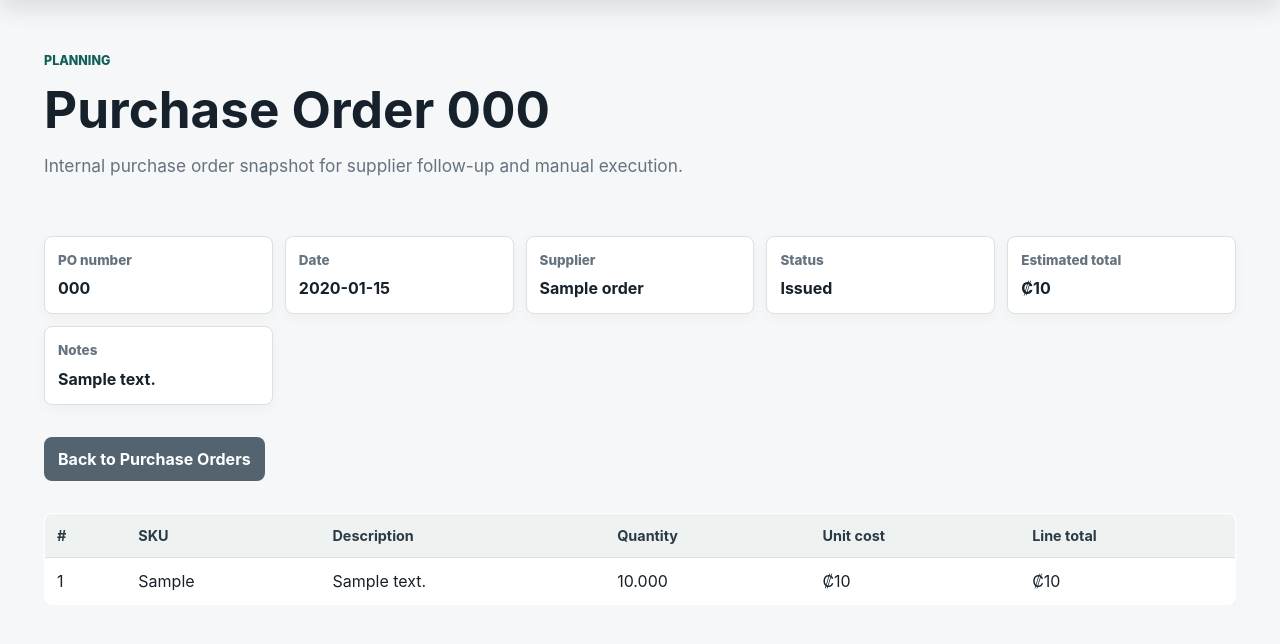
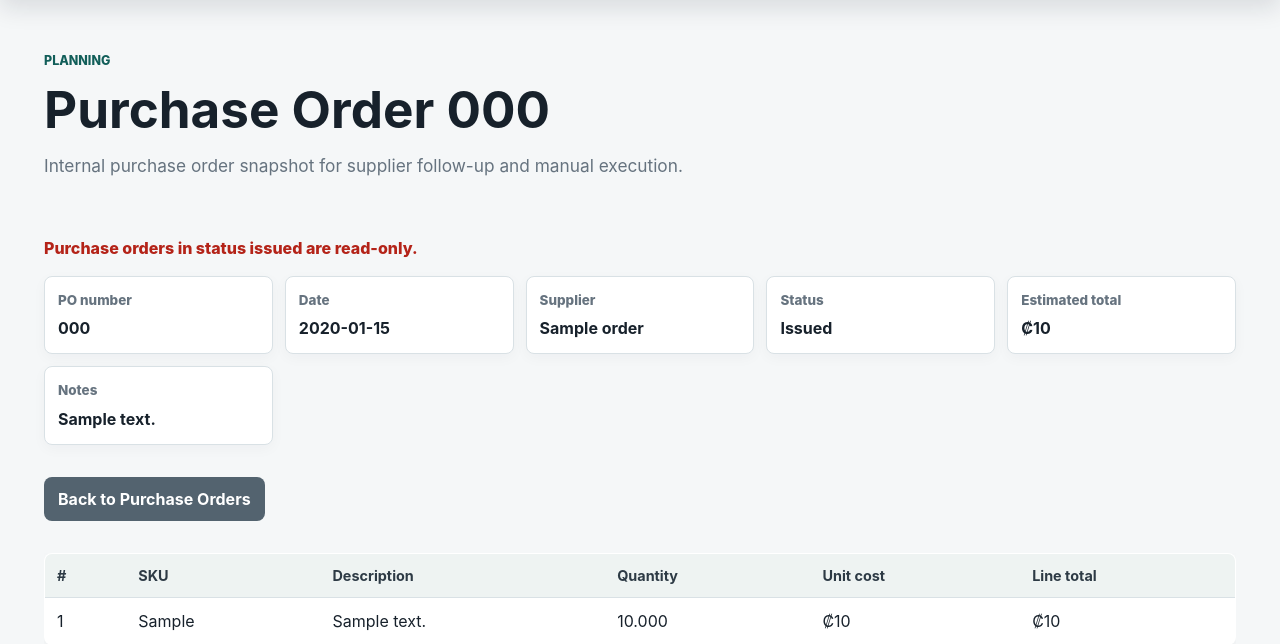
Before and after one commit to Jothaqb/mvp-costeo-produccion, a FastAPI app: a page that uses app/templates/purchase_order_detail.html in a window 1280 px wide. Shown: the part 69-713 px from the top of the page. Before the commit the page ends 659 px from the top, so only its background shows below. Run offline with FastAPI, Linux system fonts and the light colour scheme; tables that the repository leaves empty hold one stand-in row (values such as "Sample post").

Commit message:
Purchase Orders: fix live totals and close workflow bugs

```diff
--- a/app/database.py
+++ b/app/database.py
@@ -297,6 +297,69 @@ def ensure_purchase_order_tables() -> None:
         connection.exec_driver_sql(
             "CREATE INDEX IF NOT EXISTS ix_purchase_order_lines_purchase_order_id ON purchase_order_lines (purchase_order_id)"
         )
+        _ensure_purchase_order_status_supports_closed(connection)
+
+
+def _ensure_purchase_order_status_supports_closed(connection) -> None:
+    create_sql_row = connection.exec_driver_sql(
+        "SELECT sql FROM sqlite_master WHERE type='table' AND name='purchase_orders'"
+    ).fetchone()
+    create_sql = (create_sql_row[0] or "") if create_sql_row else ""
+    if "'closed'" in create_sql:
+        return
+
+    connection.exec_driver_sql("ALTER TABLE purchase_orders RENAME TO purchase_orders_old")
+    connection.exec_driver_sql(
+        """
+        CREATE TABLE purchase_orders (
+            id INTEGER NOT NULL PRIMARY KEY,
+            po_number VARCHAR(100) NOT NULL UNIQUE,
+            supplier_name_snapshot VARCHAR(255) NOT NULL,
+            po_date DATE NOT NULL,
+            status VARCHAR(50) NOT NULL,
+            notes TEXT,
+            estimated_total NUMERIC(12, 4) NOT NULL DEFAULT 0,
+            created_at DATETIME NOT NULL,
+            updated_at DATETIME NOT NULL
+        )
+        """
+    )
+    connection.exec_driver_sql(
+        """
+        INSERT INTO purchase_orders (
+            id,
+            po_number,
+            supplier_name_snapshot,
+            po_date,
+            status,
+            notes,
+            estimated_total,
+            created_at,
+            updated_at
+        )
+        SELECT
+            id,
+            po_number,
+            supplier_name_snapshot,
+            po_date,
+            status,
+            notes,
+            estimated_total,
+            created_at,
+            updated_at
+        FROM purchase_orders_old
+        """
+    )
+    connection.exec_driver_sql("DROP TABLE purchase_orders_old")
+    connection.exec_driver_sql(
+        "CREATE INDEX IF NOT EXISTS ix_purchase_orders_po_number ON purchase_orders (po_number)"
+    )
+    connection.exec_driver_sql(
+        "CREATE INDEX IF NOT EXISTS ix_purchase_orders_po_date ON purchase_orders (po_date)"
+    )
+    connection.exec_driver_sql(
+        "CREATE INDEX IF NOT EXISTS ix_purchase_orders_supplier_name_snapshot ON purchase_orders (supplier_name_snapshot)"
+    )
 
 def ensure_b2b_loyverse_mapping_tables() -> None:
     if engine.dialect.name != "sqlite":
--- a/app/main.py
+++ b/app/main.py
@@ -89,6 +89,7 @@ from app.services.planning_loyverse_refresh_service import (
 from app.services.purchase_order_service import (
     PurchaseOrderValidationError,
     build_purchase_order_prefill,
+    close_purchase_order,
     create_purchase_order,
     list_all_product_suppliers,
     list_purchase_order_suppliers,
@@ -770,7 +771,12 @@ def purchase_order_detail(request: Request, po_id: int, db: Session = Depends(ge
     return templates.TemplateResponse(
         request=request,
         name="purchase_order_detail.html",
-        context={"title": f"Purchase Order {order.po_number}", "order": order, "error": None},
+        context={
+            "title": f"Purchase Order {order.po_number}",
+            "order": order,
+            "error": request.query_params.get("error"),
+            "message": request.query_params.get("message"),
+        },
     )
 
 
@@ -786,7 +792,7 @@ def edit_purchase_order(request: Request, po_id: int, db: Session = Depends(get_
     )
     if order.status != "draft":
         return _redirect(
-            f"/planning/purchase-orders/{order.id}?error={quote('Issued purchase orders are read-only.')}"
+            f"/planning/purchase-orders/{order.id}?error={quote(f'Purchase orders in status {order.status} are read-only.')}"
         )
     order_data = {
         "supplier": order.supplier_name_snapshot,
@@ -867,6 +873,16 @@ async def update_purchase_order_route(request: Request, po_id: int, db: Session
                 error=str(exc),
             ),
         )
+
+
+@app.post("/planning/purchase-orders/{po_id}/close")
+def close_purchase_order_route(po_id: int, db: Session = Depends(get_db)) -> Response:
+    try:
+        order = close_purchase_order(db, po_id)
+        return _redirect(f"/planning/purchase-orders/{order.id}?message={quote('Purchase Order closed.')}")
+    except PurchaseOrderValidationError as exc:
+        db.rollback()
+        return _redirect(f"/planning/purchase-orders/{po_id}?error={quote(str(exc))}")
 @app.get("/planning/mps", response_class=HTMLResponse)
 def mps_report(
     request: Request,
--- a/app/models.py
+++ b/app/models.py
@@ -225,7 +225,7 @@ class PurchaseOrder(Base):
     __tablename__ = "purchase_orders"
     __table_args__ = (
         CheckConstraint(
-            "status IN ('draft', 'issued')",
+            "status IN ('draft', 'issued', 'closed')",
             name="ck_purchase_orders_status",
         ),
     )
--- a/app/services/purchase_order_service.py
+++ b/app/services/purchase_order_service.py
@@ -8,7 +8,7 @@ from app.models import AppSequence, Product, PurchaseOrder, PurchaseOrderLine
 
 PURCHASE_ORDER_SEQUENCE_NAME = "purchase_order"
 PURCHASE_ORDER_PREFIX = "PO"
-PURCHASE_ORDER_STATUSES = {"draft", "issued"}
+PURCHASE_ORDER_STATUSES = {"draft", "issued", "closed"}
 EDITABLE_STATUSES = {"draft"}
 ZERO = Decimal("0")
 
@@ -35,7 +35,7 @@ def create_purchase_order(
     notes: str,
     line_inputs: list[dict[str, str]],
 ) -> PurchaseOrder:
-    normalized_status = _normalize_status(status)
+    normalized_status = _normalize_save_status(status)
     supplier_name = _normalize_supplier(supplier)
     line_data = _build_line_data(supplier_name, line_inputs, require_at_least_one=True)
     order = PurchaseOrder(
@@ -66,7 +66,7 @@ def update_purchase_order(
 ) -> PurchaseOrder:
     order = db.query(PurchaseOrder).filter(PurchaseOrder.id == order_id).one()
     _ensure_order_editable(order)
-    normalized_status = _normalize_status(status)
+    normalized_status = _normalize_save_status(status)
     supplier_name = _normalize_supplier(supplier)
     line_data = _build_line_data(supplier_name, line_inputs, require_at_least_one=True)
     order.supplier_name_snapshot = supplier_name
@@ -75,6 +75,16 @@ def update_purchase_order(
     order.notes = notes.strip() or None
     _replace_lines(order, line_data)
     _recalculate_order_total(order)
+    db.commit()
+    db.refresh(order)
+    return order
+
+
+def close_purchase_order(db: Session, order_id: int) -> PurchaseOrder:
+    order = db.query(PurchaseOrder).filter(PurchaseOrder.id == order_id).one()
+    if order.status != "draft":
+        raise PurchaseOrderValidationError("Only draft purchase orders can be closed.")
+    order.status = "closed"
     db.commit()
     db.refresh(order)
     return order
@@ -132,6 +142,13 @@ def _normalize_status(status: str) -> str:
     normalized = (status or "draft").strip().lower()
     if normalized not in PURCHASE_ORDER_STATUSES:
         raise PurchaseOrderValidationError("Invalid status.")
+    return normalized
+
+
+def _normalize_save_status(status: str) -> str:
+    normalized = _normalize_status(status)
+    if normalized != "draft":
+        raise PurchaseOrderValidationError("Purchase Orders can only be saved in Draft. Use Close Purchase Order to finalize.")
     return normalized
 
 
@@ -207,7 +224,7 @@ def _recalculate_order_total(order: PurchaseOrder) -> None:
 
 def _ensure_order_editable(order: PurchaseOrder) -> None:
     if order.status not in EDITABLE_STATUSES:
-        raise PurchaseOrderValidationError("Issued purchase orders are read-only.")
+        raise PurchaseOrderValidationError(f"Purchase orders in status {order.status} are read-only.")
 
 
 def _generate_purchase_order_number(db: Session) -> str:
--- a/app/static/style.css
+++ b/app/static/style.css
@@ -443,6 +443,21 @@ button:focus,
   color: #53636f;
   background: #e6ecef;
 }
+
+.status-draft {
+  color: #fff;
+  background: #53636f;
+}
+
+.status-issued {
+  color: #17212b;
+  background: #d7dee3;
+}
+
+.status-closed {
+  color: #fff;
+  background: #17212b;
+}
 .filter-form input[type="checkbox"] {
   display: inline-block;
   width: auto;
--- a/app/templates/purchase_order_detail.html
+++ b/app/templates/purchase_order_detail.html
@@ -9,6 +9,7 @@
   </section>
 
   {% if error %}<p class="error">{{ error }}</p>{% endif %}
+  {% if message %}<p class="success">{{ message }}</p>{% endif %}
 
   <section>
     <dl class="summary">
@@ -25,6 +26,9 @@
     <a class="button secondary" href="/planning/purchase-orders">Back to Purchase Orders</a>
     {% if order.status == 'draft' %}
       <a class="button" href="/planning/purchase-orders/{{ order.id }}/edit">Edit Draft</a>
+      <form method="post" action="/planning/purchase-orders/{{ order.id }}/close" onsubmit="return confirm('Close this Purchase Order? It will become read-only and will not adjust inventory in this sprint.');">
+        <button type="submit" class="button secondary">Close Purchase Order</button>
+      </form>
     {% endif %}
   </section>
 
```
Also changed, not shown: app/templates/purchase_order_form.html (+34 -11 lines).
